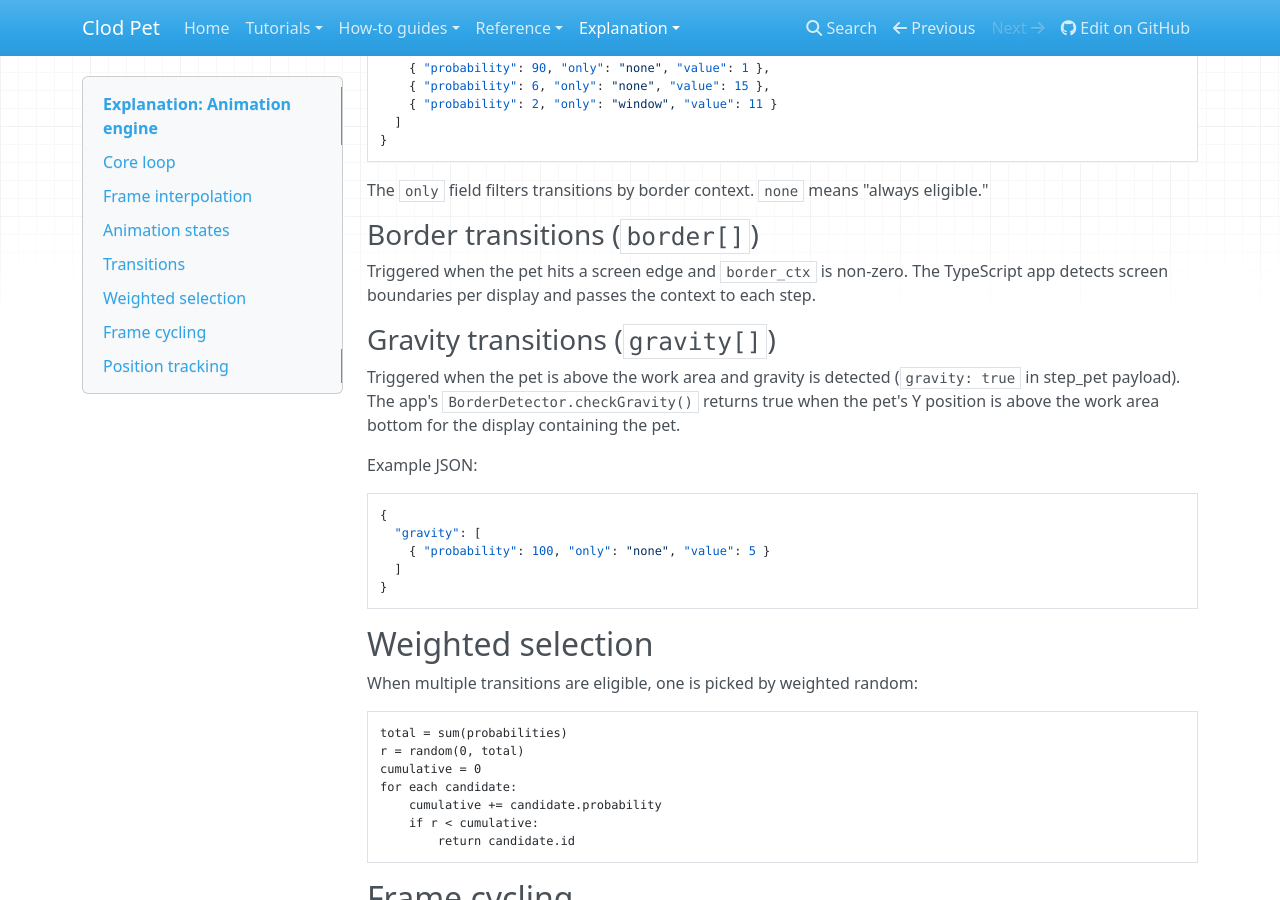
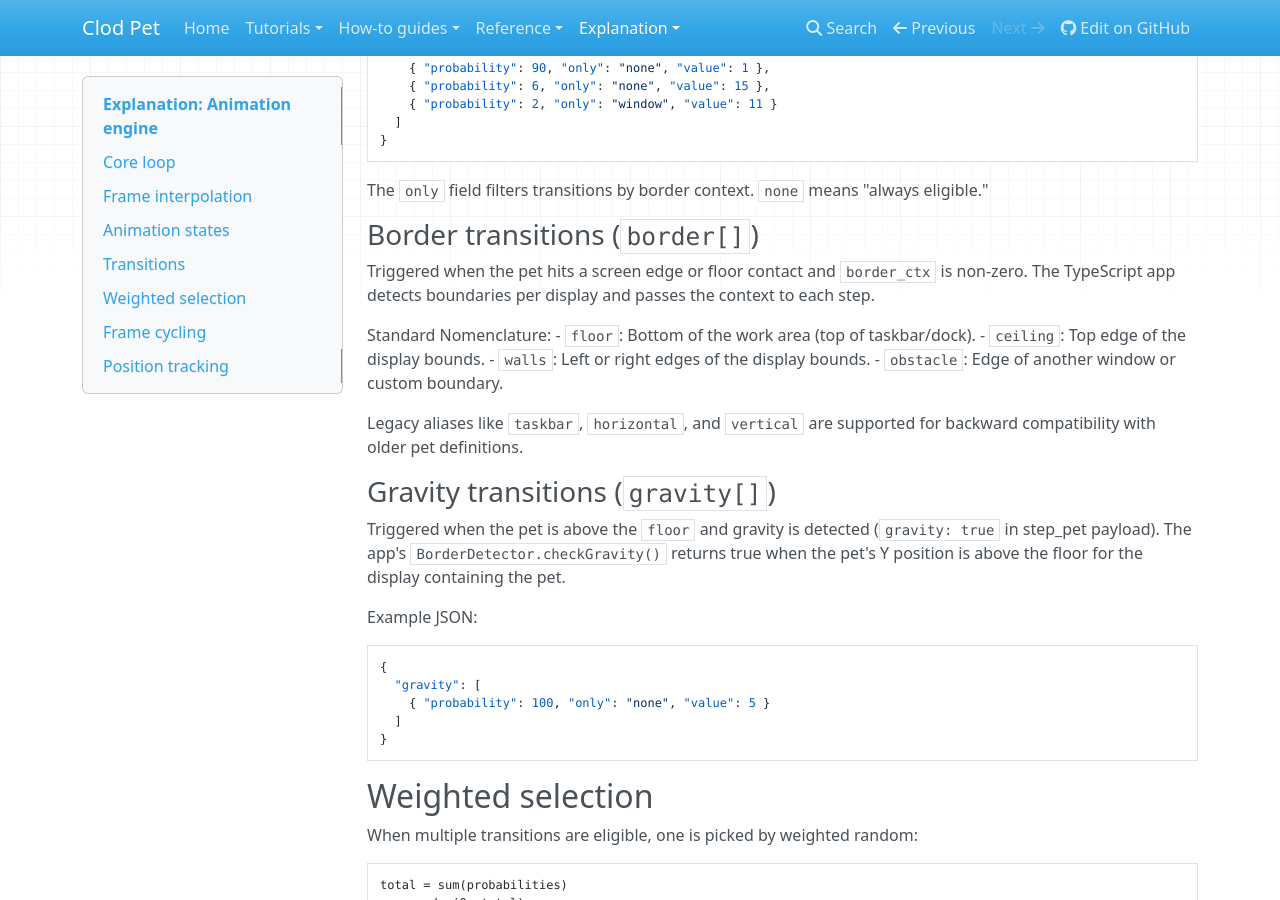
Before and after one commit to laurajoyhutchins/clod-pet, an MkDocs documentation site: the page built from docs/explanation/animation-engine.md, in a window 1280 px wide and 900 px high, scrolled down 1121 px. Built offline with MkDocs 1.6.1, drawn with Linux system fonts in a browser that asks for light colours; nearby versions of some CDN libraries.

Commit message:
Refactor: Standardize screen boundary and physics nomenclature (Floor, Ceiling, Walls, Obstacle)

````diff
--- a/docs/explanation/animation-engine.md
+++ b/docs/explanation/animation-engine.md
@@ -59,11 +59,19 @@ The `only` field filters transitions by border context. `none` means "always eli
 
 ### Border transitions (`border[]`)
 
-Triggered when the pet hits a screen edge and `border_ctx` is non-zero. The TypeScript app detects screen boundaries per display and passes the context to each step.
+Triggered when the pet hits a screen edge or floor contact and `border_ctx` is non-zero. The TypeScript app detects boundaries per display and passes the context to each step.
+
+Standard Nomenclature:
+- `floor`: Bottom of the work area (top of taskbar/dock).
+- `ceiling`: Top edge of the display bounds.
+- `walls`: Left or right edges of the display bounds.
+- `obstacle`: Edge of another window or custom boundary.
+
+Legacy aliases like `taskbar`, `horizontal`, and `vertical` are supported for backward compatibility with older pet definitions.
 
 ### Gravity transitions (`gravity[]`)
 
-Triggered when the pet is above the work area and gravity is detected (`gravity: true` in step_pet payload). The app's `BorderDetector.checkGravity()` returns true when the pet's Y position is above the work area bottom for the display containing the pet.
+Triggered when the pet is above the `floor` and gravity is detected (`gravity: true` in step_pet payload). The app's `BorderDetector.checkGravity()` returns true when the pet's Y position is above the floor for the display containing the pet.
 
 Example JSON:
 ```json
````
Also changed, not shown: docs/explanation/architecture.md (+2 -2 lines), docs/reference/animations-json.md (+2 -2 lines), docs/reference/ipc-api.md (+4 -1 lines), 6 other files.
